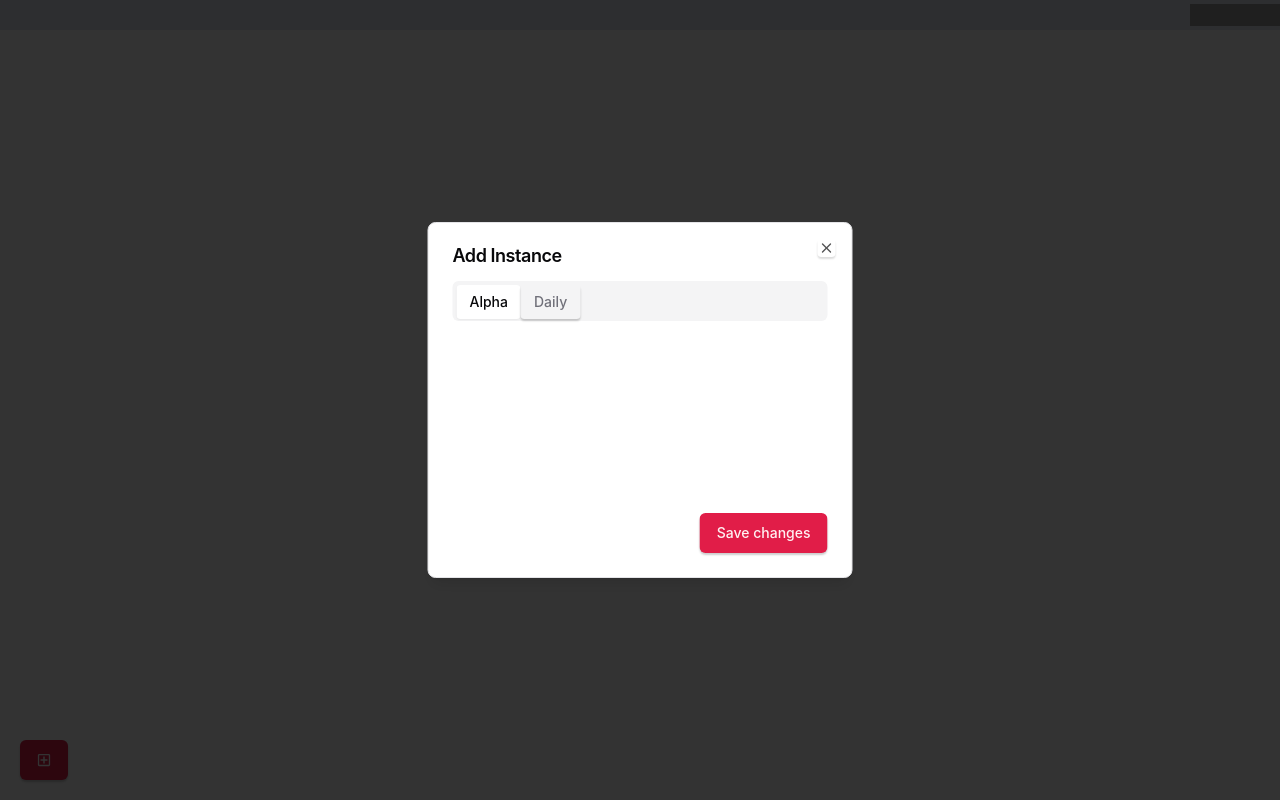
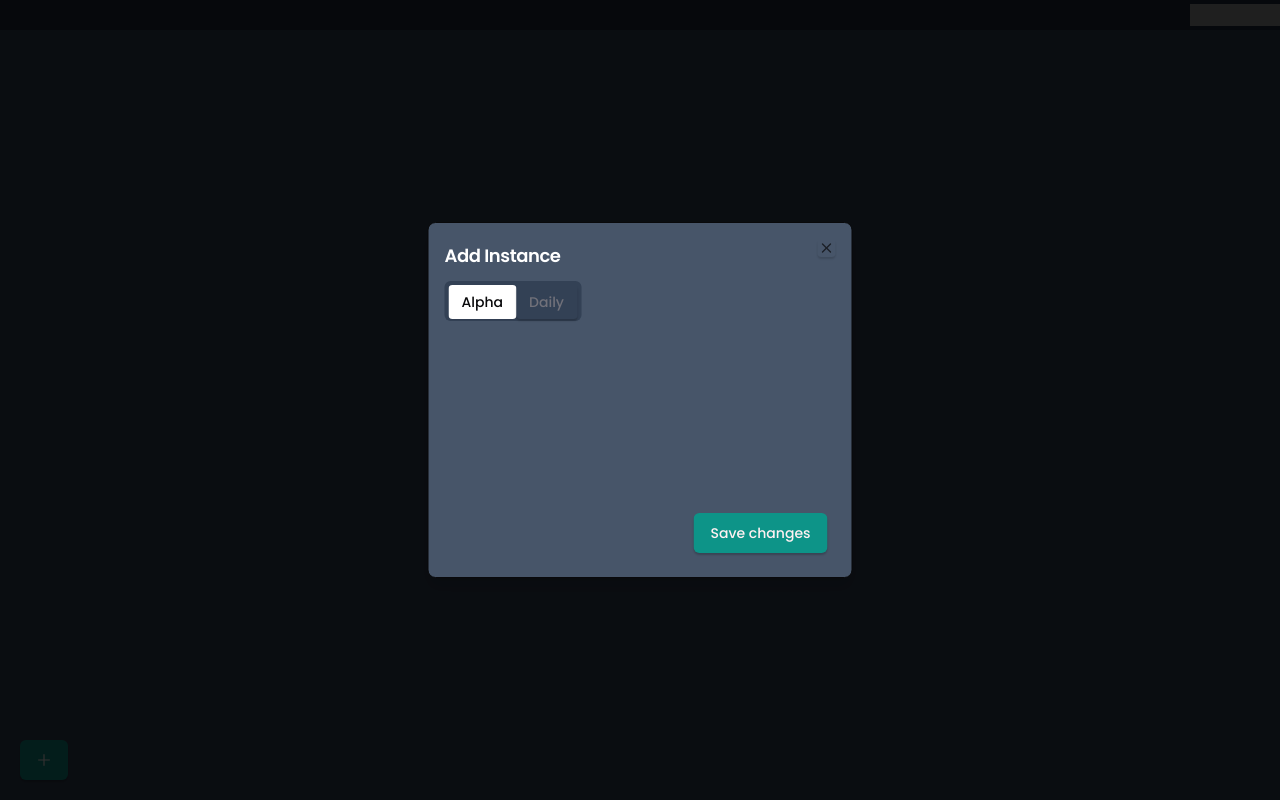
Before and after one commit to Hippopoto0/blender-launchpad, a React (Vite) app: page / in a window 1280 px wide. Both pictures are taken after a click on the button 44 px from the left and 760 px from the top of the page. Built offline with nearby package versions, Linux system fonts and the light colour scheme; grey boxes are pictures that could not be loaded.

Commit message:
made ui darker, added hover animations to thumbnails

```diff
--- a/src/App.tsx
+++ b/src/App.tsx
@@ -29,6 +29,7 @@ import { startMessageListener } from "./messaging/MessageHandler";
 import VersionsList, { fetchDailyBuilds } from "./features/scraper/VersionsList";
 import { BlenderInstance, fetchDownloadedInstances, useInstancesStore } from "./features/thumbnails/ThumbnailManager";
 import InstanceThumbnail from "./features/thumbnails/InstanceThumbnail";
+import { GrAdd } from "react-icons/gr";
 
 
 
@@ -62,8 +63,8 @@ function App() {
   }, [])
 
   return (
-    <main className="w-full h-screen flex flex-col relative">
-      <div data-tauri-drag-region className="titlebar">
+    <main className="w-full h-screen flex flex-col relative bg-slate-700">
+      <div data-tauri-drag-region className="titlebar bg-slate-800">
         <div className="titlebar-button" id="titlebar-minimize">
           <img
             src="https://api.iconify.design/mdi:window-minimize.svg"
@@ -82,20 +83,20 @@ function App() {
       </div>
       <Dialog>
         <DialogTrigger asChild>
-          <Button className="absolute bottom-5 left-5">
-            <FaRegPlusSquare className="text-white" />
+          <Button className="absolute bottom-5 left-5 bg-teal-600 hover:bg-teal-700">
+              <GrAdd />
           </Button>
         </DialogTrigger>
-        <DialogContent className="sm:max-w-[425px]">
+        <DialogContent className="sm:max-w-[425px] bg-slate-600 pl-4">
           <DialogHeader>
-            <DialogTitle>Add Instance</DialogTitle>
+            <DialogTitle className="text-white">Add Instance</DialogTitle>
             {/* <DialogDescription>
               Make changes to your profile here. Click save when you're done.
             </DialogDescription> */}
           </DialogHeader>
           <div>
-          <Tabs defaultValue="account" className="w-full">
-            <TabsList className="w-full items-start justify-start">
+          <Tabs defaultValue="alpha" className="w-full">
+            <TabsList className="items-start justify-start bg-slate-700">
               <TabsTrigger value="alpha">Alpha</TabsTrigger>
               <TabsTrigger value="daily">Daily</TabsTrigger>
             </TabsList>
@@ -108,7 +109,9 @@ function App() {
           </div>
           <DialogFooter>
             <DialogClose asChild>
-              <Button type="submit" onClick={async () => {
+              <Button
+                className="bg-teal-600 hover:bg-teal-700"
+                type="submit" onClick={async () => {
                 console.log(await invoke("run_downloader", { path: await appDataDir(), url: "https://cdn.builder.blender.org/download/daily/archive/blender-4.3.0-alpha+main.e114467a5463-windows.amd64-release.zip"}))
                 console.log(await appDataDir())
 
--- a/src/features/scraper/VersionsList.tsx
+++ b/src/features/scraper/VersionsList.tsx
@@ -39,12 +39,12 @@ export async function fetchDailyBuilds() {
 
 export default function VersionsList() {
     const releases = useAlphaVersionsStore((state) => state.releases)
-    return <div className='w-full h-40 m-2 flex flex-col gap-2 overflow-y-scroll'>
+    return <div className=' h-40 m-2 flex flex-col gap-2 overflow-y-scroll'>
         {releases.map((release) =>
-            <div className='w-full grid grid-cols-[5rem_10rem_5rem__auto]'>
-                <h1 className='font-bold text-left'>{release.version.replace("Blender ", "")}</h1>
+            <div className='w-full grid grid-cols-[5rem_8rem_5rem__auto] bg-slate-700 py-2 px-2'>
+                <h1 className='font-bold text-gray-50 text-left'>{release.version.replace("Blender ", "")}</h1>
                 <div className={`font-bold text-left ${release.variant == "Alpha" ? "text-red-400" : "text-blue-400"}`}>{release.variant}</div>
-                <p className='text-sm opacity-30'>{release.dateReleased}</p>
+                <p className='text-sm text-white opacity-50 flex items-center justify-center'>{release.dateReleased}</p>
                 <button
                     onClick={() => downloadVersion(release.link)}
                     className='w-8 flex items-center justify-center ml-auto mr-2 bg-blue-500'>
--- a/src/features/thumbnails/InstanceThumbnail.tsx
+++ b/src/features/thumbnails/InstanceThumbnail.tsx
@@ -1,14 +1,40 @@
+import { HiPlay } from "react-icons/hi";
 import { BlenderInstance } from "./ThumbnailManager";
+import { GrPlayFill } from "react-icons/gr";
+import { RiPlayLargeFill } from "react-icons/ri";
+import { useState } from "react";
 
 
 export default function InstanceThumbnail(props: BlenderInstance) {
-    return <div className="w-48 h-32 rounded-md overflow-hidden relative shadow-md m-2 shrink-0">
-        <img className="absolute top-0 left-0" src={`https://picsum.photos/seed/${Math.random()}/300/200/`} alt="oops" />
-        <div className="absolute top-0 left-0 w-full h-full bg-white/70 flex items-center justify-center">
+    const [isHovering, setHovering] = useState(false)
+    return <div
+            onMouseEnter={() => setHovering(true)}
+            onMouseLeave={() => setHovering(false)}
+            className="w-48 h-32 rounded-md overflow-hidden relative shadow-md m-2 shrink-0 cursor-pointer">
+        <img className="absolute top-0 left-0" src={`https://picsum.photos/seed/${props.version}/300/200/`} alt="oops" />
+        <div className="absolute top-0 left-0 w-full h-full bg-slate-600/70 flex items-center justify-center">
         </div>
         <div className="absolute top-0 left-0 h-full w-full flex items-center justify-center">
-            <h1 className="font-bold text-2xl">{props.version}</h1>
-            <p className="absolute right-2 bottom-2">{props.variant}</p>
+            <h1 className="font-bold text-2xl text-white shadow-xl">{props.version}</h1>
+            {/* <p className="absolute right-2 bottom-2">
+            </p> */}
+            {
+                {
+                    "stable": <p className="absolute font-bold right-2 bottom-2 text-green-400">Stable</p>,
+                    "alpha": <p className="absolute font-bold right-2 bottom-2 text-red-400">Alpha</p>,
+                    "candidate": <p className="absolute font-bold right-2 bottom-2 text-sky-400">Candidate</p>,
+                }[props.variant]
+            }
+        </div>
+        {/* Hover controls */}
+        <div
+            className={`absolute top-0 left-0 w-full h-full
+            bg-slate-900/70 opacity-0 ${isHovering && "opacity-100"}  transition-all`}
+        ></div>
+        <div className={`
+            absolute top-0 left-0 w-full h-full flex items-center justify-center
+        `}>
+            <RiPlayLargeFill size={70} className={`text-green-500 opacity-0 ${isHovering && "scale-75 opacity-100"} transition-all`} />
         </div>
     </div>
 }
--- a/src/index.css
+++ b/src/index.css
@@ -1,7 +1,12 @@
+@import url("https://fonts.googleapis.com/css?family=Poppins:100,100italic,200,200italic,300,300italic,regular,italic,500,500italic,600,600italic,700,700italic,800,800italic,900,900italic");
+
 @tailwind base;
   @tailwind components;
   @tailwind utilities;
 
+* {
+  font-family: "Poppins";
+}
 html {
   position: sticky;
   overflow: hidden;
@@ -9,7 +14,6 @@ html {
 
 .titlebar {
   height: 30px;
-  @apply bg-slate-200;
   user-select: none;
   display: flex;
   justify-content: flex-end;
@@ -47,9 +51,7 @@ html {
       --accent-foreground: 240 5.9% 10%;
       --destructive: 0 84.2% 60.2%;
       --destructive-foreground: 0 0% 98%;
-      --border: 240 5.9% 90%;
       --input: 240 5.9% 90%;
-      --ring: 346.8 77.2% 49.8%;
       --radius: 0.5rem;
     }
 
@@ -70,9 +72,7 @@ html {
       --accent-foreground: 0 0% 98%;
       --destructive: 0 62.8% 30.6%;
       --destructive-foreground: 0 85.7% 97.3%;
-      --border: 240 3.7% 15.9%;
       --input: 240 3.7% 15.9%;
-      --ring: 346.8 77.2% 49.8%;
     }
   }
 
@@ -85,3 +85,26 @@ html {
       @apply bg-background text-foreground;
     }
   }
+
+  /* width */
+::-webkit-scrollbar {
+  width: 5px;
+  @apply bg-slate-700;
+}
+
+/* Track */
+::-webkit-scrollbar-track {
+  /* box-shadow: inset 0 0 5px grey;  */
+  border-radius: 10px;
+}
+
+/* Handle */
+::-webkit-scrollbar-thumb {
+  @apply bg-slate-800;
+  border-radius: 10px;
+}
+
+/* Handle on hover */
+::-webkit-scrollbar-thumb:hover {
+  @apply bg-slate-700
+}
```
